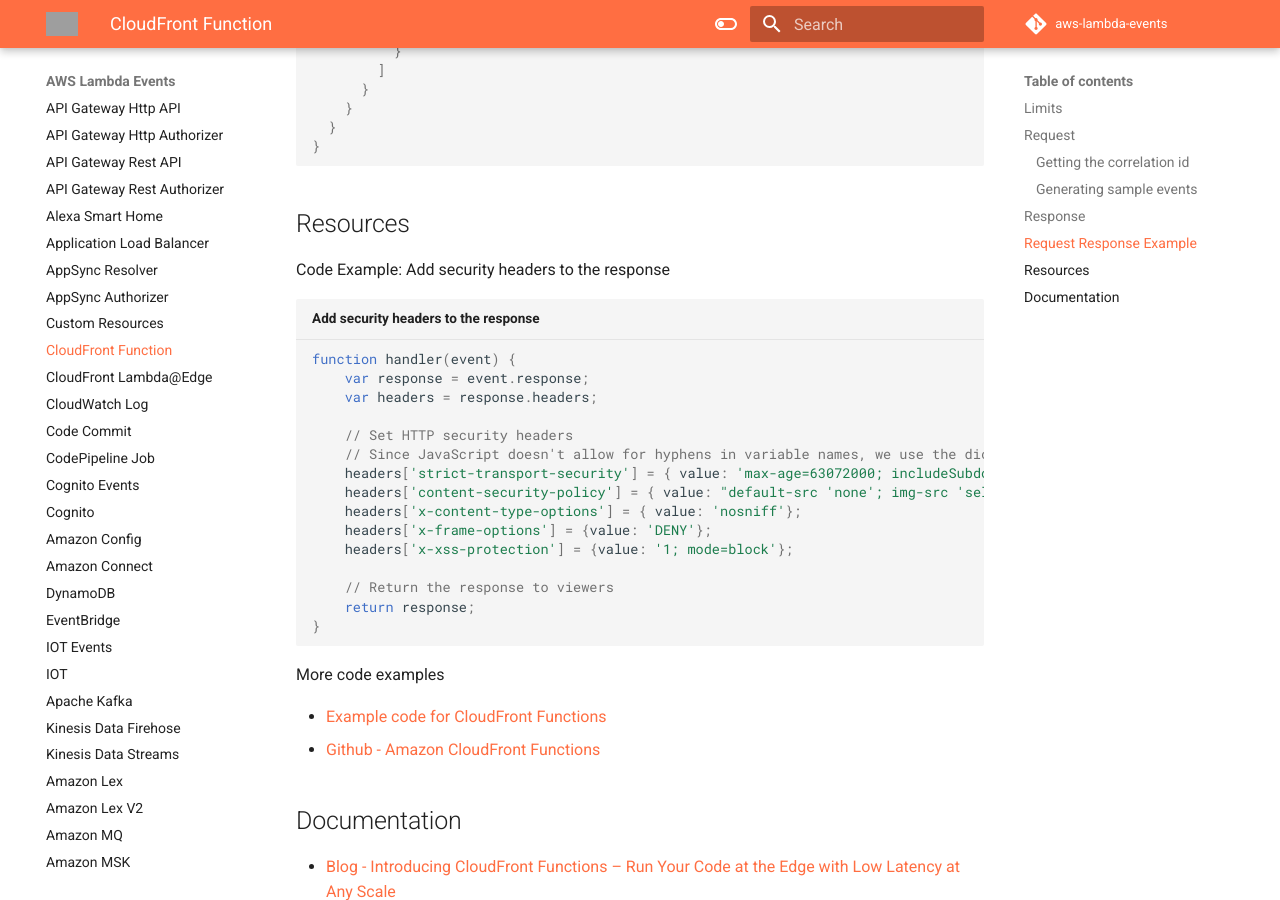
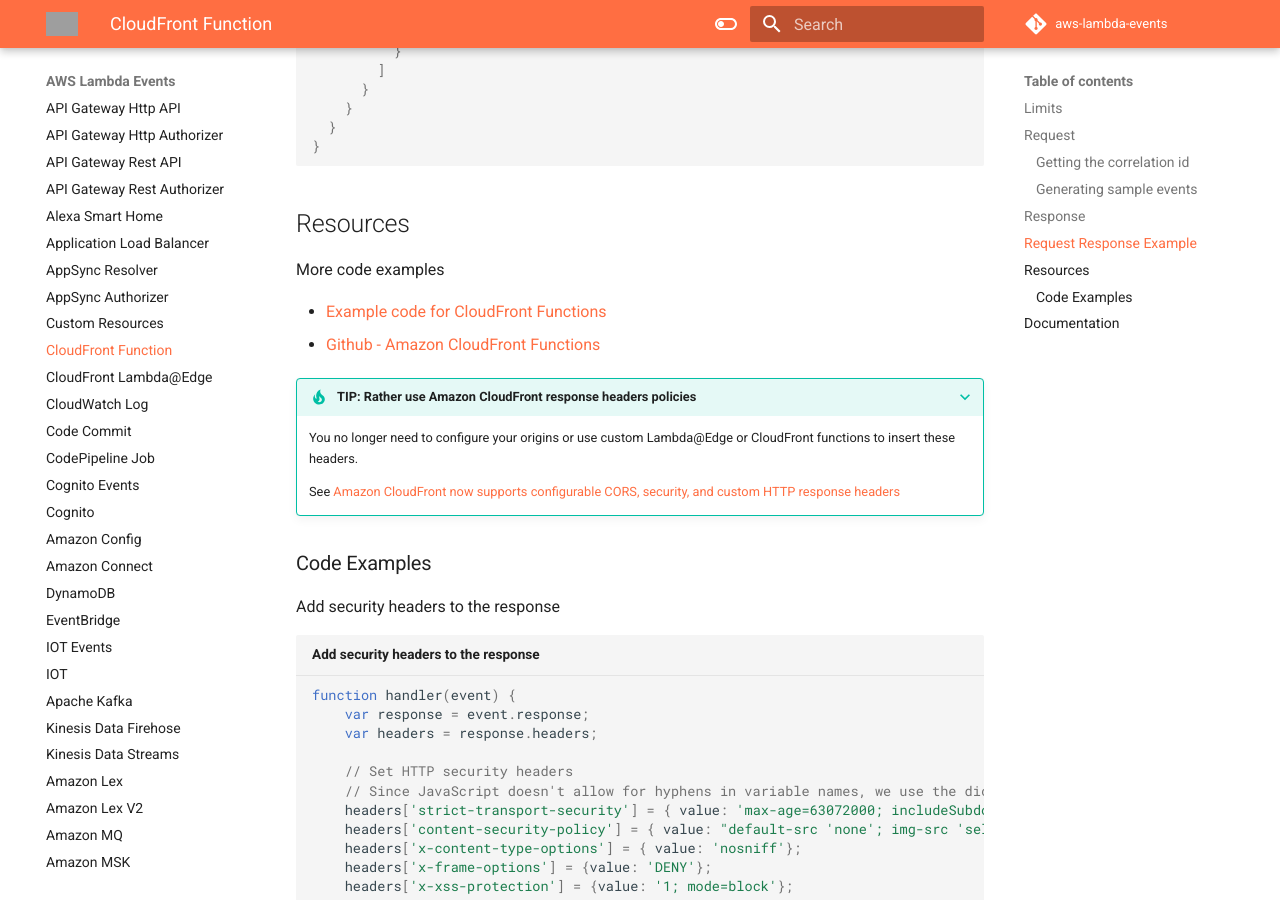
Before and after one commit to michaelbrewer/aws-lambda-events, an MkDocs documentation site: the page built from docs/cloudfront-function.md, in a window 1280 px wide and 900 px high, scrolled down 5852 px. Built offline with MkDocs 1.6.1 and Material for MkDocs 9.7.7, drawn with Linux system fonts in a browser that asks for light colours; comment, search, counter and statistics services are not loaded; grey boxes are pictures that could not be loaded.

Commit message:
chore: add tip about response headers policies

````diff
--- a/docs/cloudfront-function.md
+++ b/docs/cloudfront-function.md
@@ -245,7 +245,19 @@
 
 ## Resources
 
-Code Example: Add security headers to the response
+More code examples
+
+- [Example code for CloudFront Functions](https://docs.aws.amazon.com/AmazonCloudFront/latest/DeveloperGuide/functions-example-code.html)
+- [Github - Amazon CloudFront Functions](https://github.com/aws-samples/amazon-cloudfront-functions)
+
+???+ tip "TIP: Rather use Amazon CloudFront response headers policies"
+    You no longer need to configure your origins or use custom Lambda@Edge or CloudFront functions to insert these headers.
+
+    See [Amazon CloudFront now supports configurable CORS, security, and custom HTTP response headers](https://aws.amazon.com/about-aws/whats-new/2021/11/amazon-cloudfront-supports-cors-security-custom-http-response-headers/){target="_blank"}
+
+### Code Examples
+
+Add security headers to the response
 
 ```javascript title="Add security headers to the response"
 function handler(event) {
@@ -265,11 +277,6 @@
 }
 ```
 
-More code examples
-
-- [Example code for CloudFront Functions](https://docs.aws.amazon.com/AmazonCloudFront/latest/DeveloperGuide/functions-example-code.html)
-- [Github - Amazon CloudFront Functions](https://github.com/aws-samples/amazon-cloudfront-functions)
-
 ## Documentation
 
 - [Blog - Introducing CloudFront Functions – Run Your Code at the Edge with Low Latency at Any Scale](https://aws.amazon.com/blogs/aws/introducing-cloudfront-functions-run-your-code-at-the-edge-with-low-latency-at-any-scale/)
````
